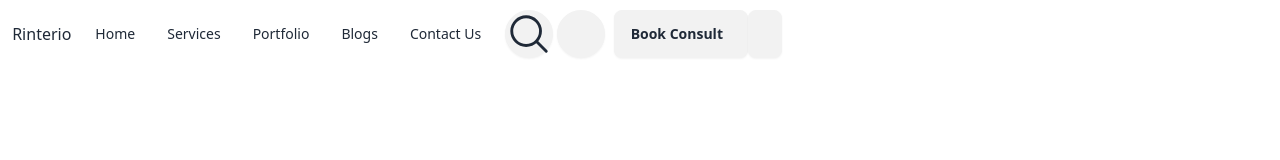
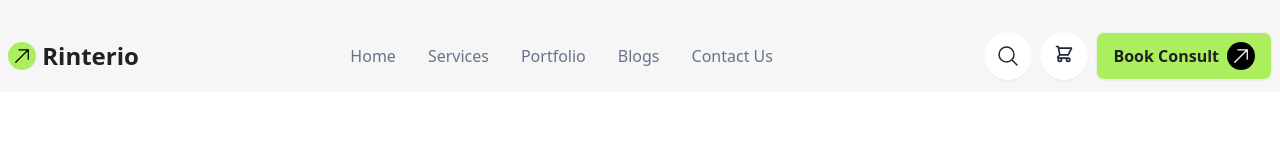
Before and after one commit to Nafees37/project_tailwind_and_daisyUI, a plain HTML site: page index.html in a window 1280 px wide. Drawn offline with nearby package versions, Linux system fonts and the light colour scheme.

Commit message:
Responsive Navbar Design

```diff
--- a/index.html
+++ b/index.html
@@ -5,27 +5,31 @@
   <meta charset="UTF-8">
   <meta name="viewport" content="width=device-width, initial-scale=1.0">
   <title>Tailwind & DaisyUi Project</title>
+  <!-- Google Font Family -->
+  <link rel="preconnect" href="https://fonts.googleapis.com">
+  <link rel="preconnect" href="https://fonts.gstatic.com" crossorigin>
+  <link href="https://fonts.googleapis.com/css2?family=Manrope:wght@200..800&display=swap" rel="stylesheet">
   <!-- Font Awesome Link -->
   <script src="https://kit.fontawesome.com/3d108be8a1.js" crossorigin="anonymous"></script>
   <!-- Daisy Ui CDN link -->
   <link href="https://cdn.jsdelivr.net/npm/daisyui@4.12.10/dist/full.min.css" rel="stylesheet" type="text/css" />
-  <!-- Google Font Family -->
-  <link rel="preconnect" href="https://fonts.googleapis.com">
-  <link rel="preconnect" href="https://fonts.gstatic.com" crossorigin>
-  <link href="https://fonts.googleapis.com/css2?family=Manrope:wght@200..800&display=swap" rel="stylesheet">
+  <!-- Tailwind Css CDN Link -->
+  <script src="https://cdn.tailwindcss.com"></script>
   <!-- Custom Css Link -->
   <link rel="stylesheet" href="css/input.css">
 </head>
 
 <body class="font-manrope">
+
   <header class="bg-[#F6F6F6]">
     <section class="max-w-screen-xl mx-auto pt-5">
 
-  <div class="navbar flex justify-around">
+      <div class="navbar flex justify-between">
         <div class="cursor-pointer">
           <span class="rounded-full bg-[#ABEF5F] p-1 text-black">
-        <svg xmlns="http://www.w3.org/2000/svg" fill="none" viewBox="0 0 24 24" stroke-width="1.5" stroke="currentColor" class="size-5">
-        <path stroke-linecap="round" stroke-linejoin="round" d="m4.5 19.5 15-15m0 0H8.25m11.25 0v11.25"/>
+            <svg xmlns="http://www.w3.org/2000/svg" fill="none" viewBox="0 0 24 24" stroke-width="1.5"
+              stroke="currentColor" class="size-5">
+              <path stroke-linecap="round" stroke-linejoin="round" d="m4.5 19.5 15-15m0 0H8.25m11.25 0v11.25" />
             </svg>
           </span>
           <a class="text-2xl text-[#212121] font-black">&nbsp;Rinterio</a>
@@ -40,47 +44,48 @@
           </ul>
         </div>
         <div class="">
-      <button class="btn btn-circle bg-white hover:bg-white border-none">
-        <svg xmlns="http://www.w3.org/2000/svg" fill="none" viewBox="0 0 24 24" stroke-width="1.5" stroke="currentColor" class="size-6">
-          <path stroke-linecap="round" stroke-linejoin="round" d="m21 21-5.197-5.197m0 0A7.5 7.5 0 1 0 5.196 5.196a7.5 7.5 0 0 0 10.607 10.607Z" />
+
+          <button class="btn btn-circle bg-white hover:bg-white border-none hidden sm:block">
+            <svg xmlns="http://www.w3.org/2000/svg" fill="none" viewBox="0 0 24 24" stroke-width="1.5"
+              stroke="currentColor" class="size-6 mx-auto">
+              <path stroke-linecap="round" stroke-linejoin="round"
+                d="m21 21-5.197-5.197m0 0A7.5 7.5 0 1 0 5.196 5.196a7.5 7.5 0 0 0 10.607 10.607Z" />
             </svg>
 
-      </button>&nbsp;
+          </button>
 
-      <div tabindex="0" role="button" class="btn bg-white btn-circle hover:bg-white border-none">
+          <div tabindex="0" role="button"
+            class="btn bg-white btn-circle hover:bg-white border-none hidden sm:block mx-2">
             <div class="indicator">
-          <svg
-            xmlns="http://www.w3.org/2000/svg"
-            class="h-5 w-5"
-            fill="none"
-            viewBox="0 0 24 24"
+              <svg xmlns="http://www.w3.org/2000/svg" class="w-5 pt-3" fill="none" viewBox="0 0 24 24"
                 stroke="currentColor">
-            <path
-              stroke-linecap="round"
-              stroke-linejoin="round"
-              stroke-width="2"
+                <path stroke-linecap="round" stroke-linejoin="round" stroke-width="2"
                   d="M3 3h2l.4 2M7 13h10l4-8H5.4M7 13L5.4 5M7 13l-2.293 2.293c-.63.63-.184 1.707.707 1.707H17m0 0a2 2 0 100 4 2 2 0 000-4zm-8 2a2 2 0 11-4 0 2 2 0 014 0z" />
               </svg>
             </div>
-      </div> &nbsp;&nbsp;
+          </div>
 
-
-      <a class="btn bg-[#ABEF5F] hover:bg-[#ABEF5F] text-lg text-[#212121] font-black">Book Consult
+          <div class="hidden sm:block">
+            <a class="btn bg-[#ABEF5F] hover:bg-[#ABEF5F] text-base text-[#212121] font-black">Book Consult
               <span class="rounded-full bg-black p-1 text-white">
-          <svg xmlns="http://www.w3.org/2000/svg" fill="none" viewBox="0 0 24 24" stroke-width="1.5" stroke="currentColor" class="size-5">
-          <path stroke-linecap="round" stroke-linejoin="round" d="m4.5 19.5 15-15m0 0H8.25m11.25 0v11.25"/>
+                <svg xmlns="http://www.w3.org/2000/svg" fill="none" viewBox="0 0 24 24" stroke-width="1.5"
+                  stroke="currentColor" class="size-5">
+                  <path stroke-linecap="round" stroke-linejoin="round" d="m4.5 19.5 15-15m0 0H8.25m11.25 0v11.25" />
                 </svg>
               </span>
             </a>
+          </div>
           <div class="dropdown">
             <div tabindex="0" role="button" class="btn lg:hidden hover:bg-[#F6F6F6] bg-[#F6F6F6] border-none">
 
-          <svg xmlns="http://www.w3.org/2000/svg" fill="none" viewBox="0 0 24 24" stroke-width="1.5" stroke="currentColor" class="size-6">
+              <svg xmlns="http://www.w3.org/2000/svg" fill="none" viewBox="0 0 24 24" stroke-width="1.5"
+                stroke="currentColor" class="size-6">
                 <path stroke-linecap="round" stroke-linejoin="round" d="M3.75 6.75h16.5M3.75 12h16.5m-16.5 5.25h16.5" />
               </svg>
 
             </div>
           </div>
+
         </div>
       </div>
 
--- a/postcss.config.js
+++ /dev/null
@@ -1,6 +0,0 @@
-module.exports = {
-  plugins: {
-    tailwindcss: {},
-    autoprefixer: {},
-  },
-}
```
Also changed, not shown: package.json (deleted, +0 -18 lines), 1 other file. Lines whose indentation alone changed are shown as unchanged.
